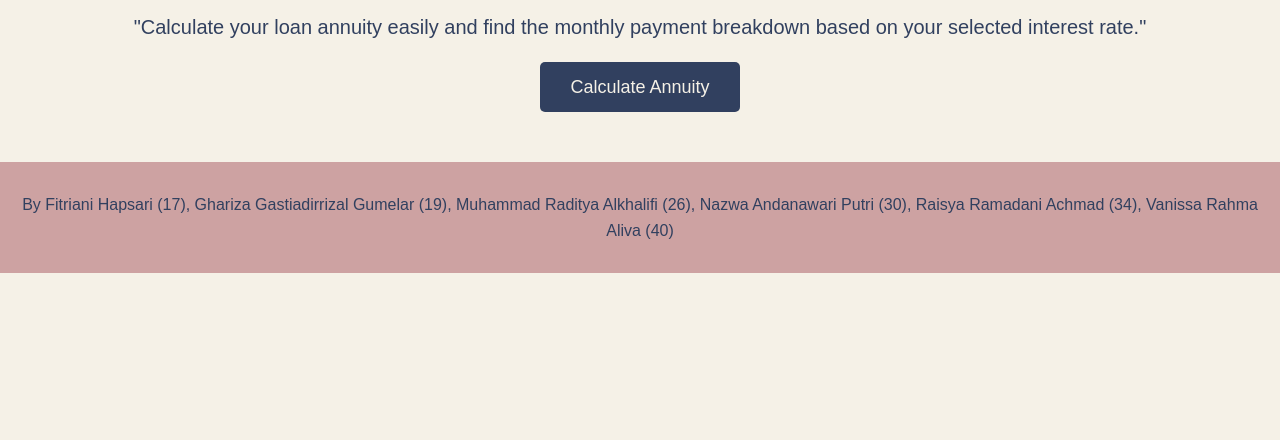
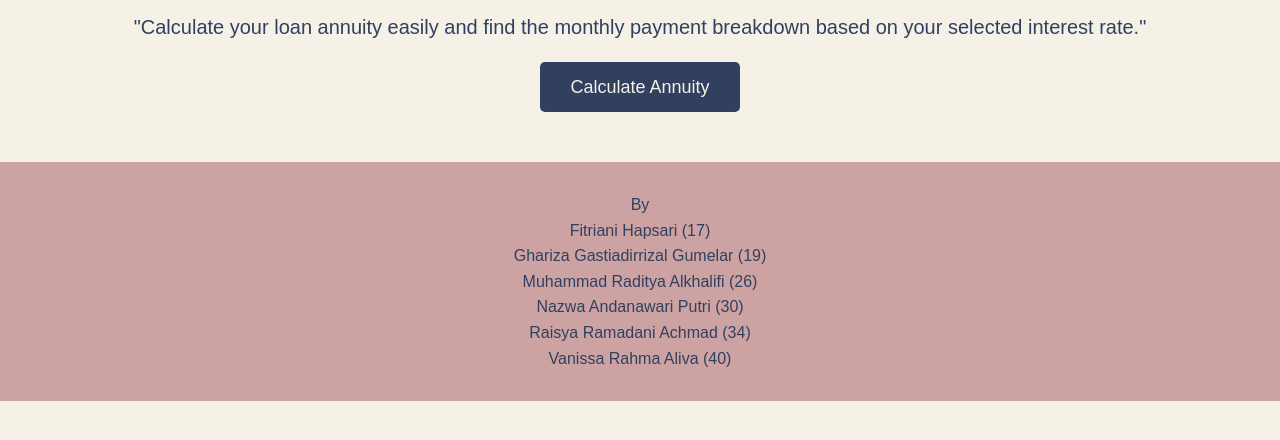
Before and after one commit to nazwaandanawari/Annuity-Calculator, a plain HTML site: page index.html in a window 1280 px wide. Shown: the part 224-664 px from the top of the page. Drawn offline with Linux system fonts and the light colour scheme.

Commit message:
index.html

```diff
--- a/index.html
+++ b/index.html
@@ -66,7 +66,13 @@
 
     <!-- Footer Section -->
     <footer>
-        <p>By Fitriani Hapsari (17), Ghariza Gastiadirrizal Gumelar (19), Muhammad Raditya Alkhalifi (26), Nazwa Andanawari Putri (30), Raisya Ramadani Achmad (34), Vanissa Rahma Aliva (40)</p>
+        <p>By</p>
+        <p>Fitriani Hapsari (17)</p>
+        <p>Ghariza Gastiadirrizal Gumelar (19)</p>
+        <p>Muhammad Raditya Alkhalifi (26)</p>
+        <p>Nazwa Andanawari Putri (30)</p>
+        <p>Raisya Ramadani Achmad (34)</p>
+        <p>Vanissa Rahma Aliva (40)</p>
     </footer>
 
     <script src="script.js"></script>
```
